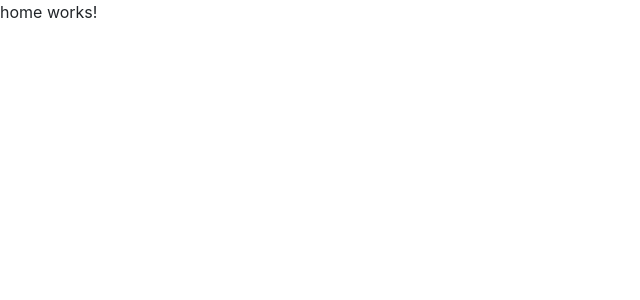
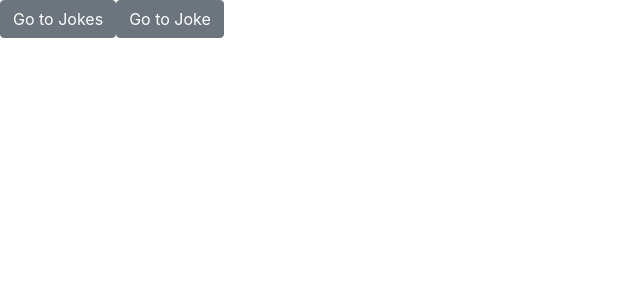
Before and after one commit to pzchoo/my-app, an Angular app: page / in a window 1280 px wide. Shown: the top 300 px of the page, without its empty margins (0-640 px from the left). Built offline with nearby package versions, Linux system fonts and the light colour scheme.

Commit message:
routing w param

```diff
--- a/src/app/app.module.ts
+++ b/src/app/app.module.ts
@@ -12,7 +12,8 @@ import { PageNotFoundComponent } from './page-not-found/page-not-found.component
 const appRoutes:Routes = [
   {path:'', component: HomeComponent},
   {path:'jokes', component:JokelistComponent },
-  {path:'joke-list', redirectTo:'jokes'  },
+  {path:'joke-list', redirectTo:'jokes' },
+  {path:'joke/:id', component:JokeComponent },
   {path:'**', component: PageNotFoundComponent },
 ];
 
--- a/src/app/home/home.component.html
+++ b/src/app/home/home.component.html
@@ -1,3 +1,2 @@
-<p>
-  home works!
-</p>
+<button routerLink="jokes" class="btn btn-log btn-secondary" role="button">Go to Jokes</button>
+<button [routerLink]="['joke',id]" class="btn btn-log btn-secondary" role="button">Go to Joke {{ id }}</button>
--- a/src/app/joke/joke.component.html
+++ b/src/app/joke/joke.component.html
@@ -1,5 +1,6 @@
 <div class="card mb-3" style="width:320px;">
   <div class="card-body">
+      <h6 *ngIf="id">{{ id }}</h6>
       <h4 class ="card-title" >{{joke.setup}}</h4>
       <p class="card-text" [hidden]="joke.hide">{{joke.punchline}}</p>
       <button class="btn btn-primary" (click)="joke.toggle()" role="button">Tell me</button>
--- a/src/app/joke/joke.component.ts
+++ b/src/app/joke/joke.component.ts
@@ -1,4 +1,5 @@
 import { Component, OnInit, Input } from '@angular/core';
+import { ActivatedRoute } from '@angular/router';
 
 export class Joke {
   public setup: string;
@@ -21,9 +22,17 @@ export class Joke {
   templateUrl: './joke.component.html',
   styleUrls: ['./joke.component.css']
 })
+
 export class JokeComponent implements OnInit {
   @Input() joke: Object;
-  constructor() { }
+  id: number;
+
+  constructor(private route:ActivatedRoute) {
+    this.route.params.subscribe(params=>{
+      this.id = params.id;
+    })
+  }
+
 
   ngOnInit() {
   }
```
